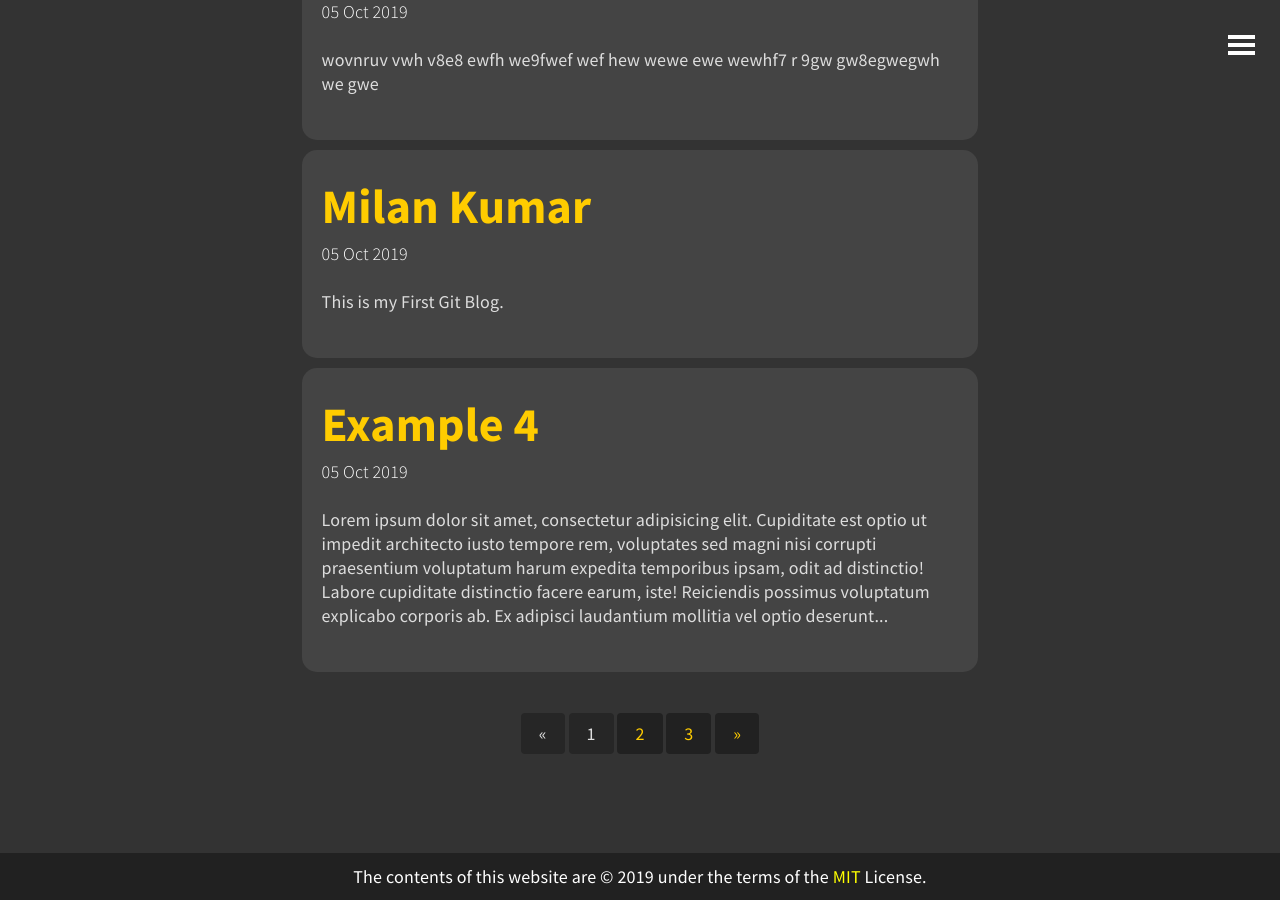
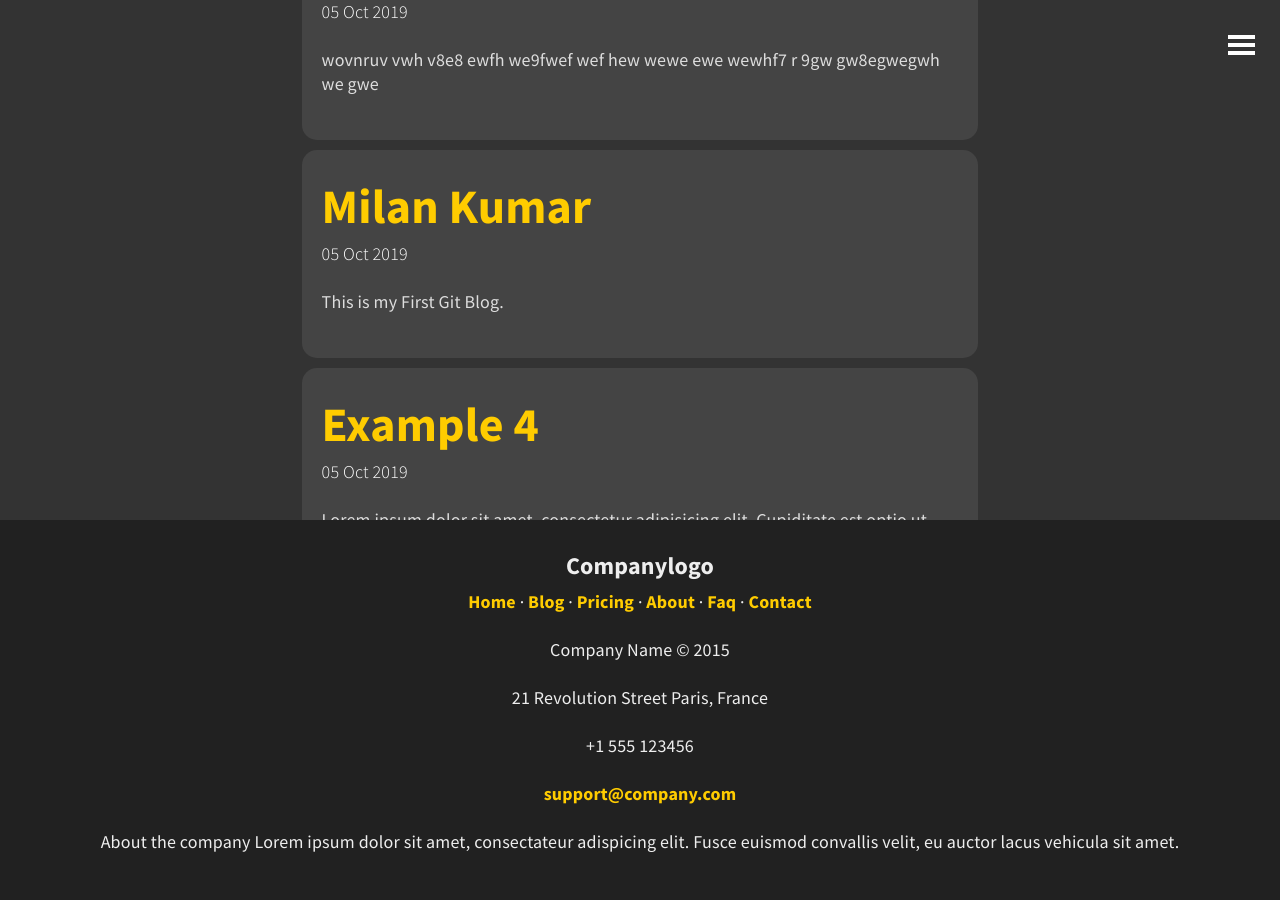
Before and after one commit to bdmilan/blog, a Jekyll site: the page built from index.html, in a window 1280 px wide and 900 px high, scrolled down 1745 px. Built offline with Jekyll 4.4.1, drawn with Linux system fonts in a browser that asks for light colours; the list of posts is cut into pages by our own code.

Commit message:
Update footer.html

```diff
--- a/_includes/footer.html
+++ b/_includes/footer.html
@@ -1 +1,61 @@
-<footer class="footer"><span>The contents of this website are © 2019 under the terms of the <font color="yellow">MIT </font>License.</span></footer>
+<footer class="footer"><footer class="footer-distributed">
+
+			<div class="footer-left">
+
+				<h3>Company<span>logo</span></h3>
+
+				<p class="footer-links">
+					<a href="#">Home</a>
+					·
+					<a href="#">Blog</a>
+					·
+					<a href="#">Pricing</a>
+					·
+					<a href="#">About</a>
+					·
+					<a href="#">Faq</a>
+					·
+					<a href="#">Contact</a>
+				</p>
+
+				<p class="footer-company-name">Company Name © 2015</p>
+			</div>
+
+			<div class="footer-center">
+
+				<div>
+					<i class="fa fa-map-marker"></i>
+					<p><span>21 Revolution Street</span> Paris, France</p>
+				</div>
+
+				<div>
+					<i class="fa fa-phone"></i>
+					<p>+1 555 123456</p>
+				</div>
+
+				<div>
+					<i class="fa fa-envelope"></i>
+					<p><a href="mailto:support@company.com">support@company.com</a></p>
+				</div>
+
+			</div>
+
+			<div class="footer-right">
+
+				<p class="footer-company-about">
+					<span>About the company</span>
+					Lorem ipsum dolor sit amet, consectateur adispicing elit. Fusce euismod convallis velit, eu auctor lacus vehicula sit amet.
+				</p>
+
+				<div class="footer-icons">
+
+					<a href="#"><i class="fa fa-facebook"></i></a>
+					<a href="#"><i class="fa fa-twitter"></i></a>
+					<a href="#"><i class="fa fa-linkedin"></i></a>
+					<a href="#"><i class="fa fa-github"></i></a>
+
+				</div>
+
+			</div>
+
+		</footer></footer>
```
